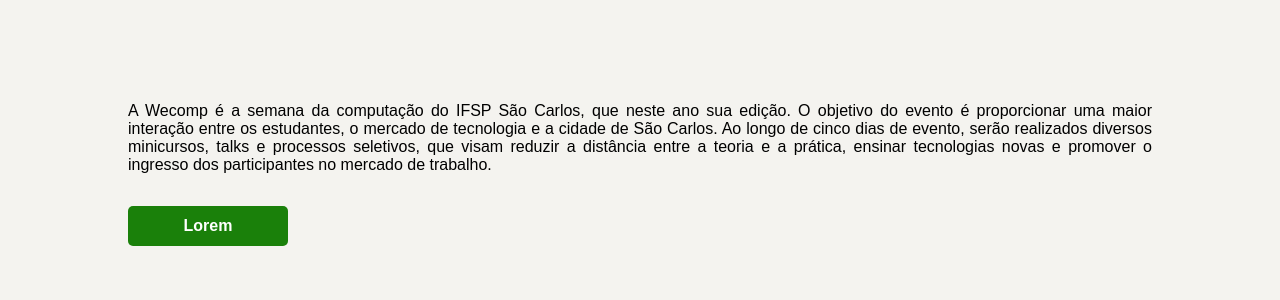
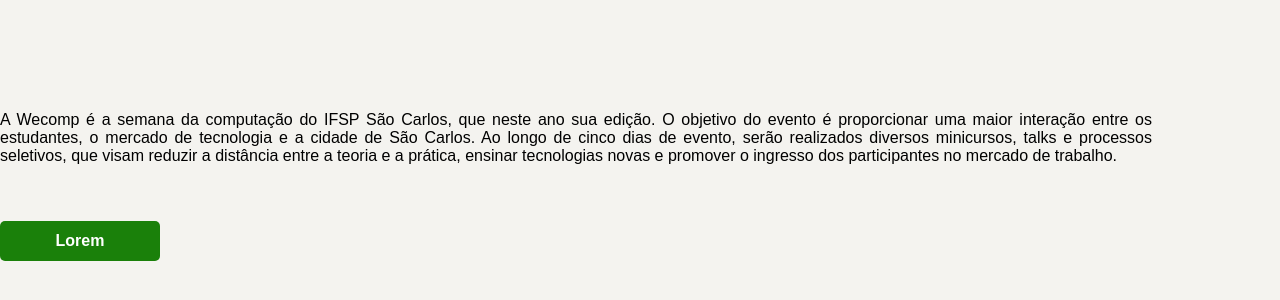
Before and after one commit to pet-ads/web-toolkit, a React (Vite) app: page / in a window 1280 px wide. Shown: the part 242-542 px from the top of the page. Built offline with nearby package versions, Linux system fonts and the light colour scheme.

Commit message:
fix: correction of styles of component Text

```diff
--- a/src/components/Text/styles.ts
+++ b/src/components/Text/styles.ts
@@ -4,11 +4,11 @@
     display: flex;
     box-sizing: border-box;
 
-    min-width: 80vw;
-    max-width: 80vw;
+    min-width: 90%;
+    max-width: 90%;
 
-    min-width: 80vw;
-    max-width: 80vw;
+    min-height: 90%;
+    max-height: 90%;
 
     padding: 2rem 0;
 
```
